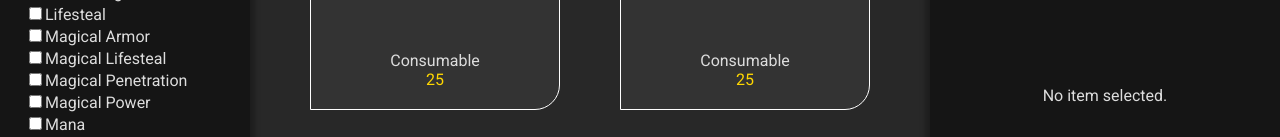
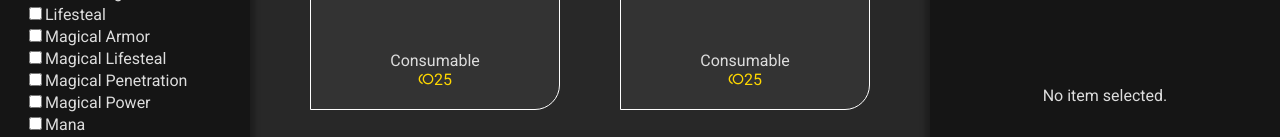
Before and after one commit to noxxxxxious/jungle-camp, a Vue app: page / in a window 1280 px wide. Shown: the part 329-466 px from the top of the page. Built offline with nearby package versions, Linux system fonts and the light colour scheme.

Commit message:
Removed unnecessary line from main.js

```diff
--- a/src/components/ItemCard.vue
+++ b/src/components/ItemCard.vue
@@ -10,7 +10,7 @@
         <span v-else>Passive</span>
       </div>
       <div class="item-cost-container">
-        <span class="mdi mdi-coins item-cost" />
+        <span class="mdi mdi-circle-multiple-outline item-cost" />
         <span class="item-cost">{{ item.cost }}</span>
       </div>
     </div>
--- a/src/components/ItemDetails.vue
+++ b/src/components/ItemDetails.vue
@@ -70,6 +70,10 @@
           <span class="item-stat-identifier">Ability Haste</span>
           <span class="item-stat-value">{{ item.stats['Ability Haste'] }}</span>
         </div>
+        <div v-if="item.stats['Movement Speed']" class="item-stat">
+          <span class="item-stat-identifier">Movement Speed</span>
+          <span class="item-stat-value">{{ item.stats['Movement Speed'] }}</span>
+        </div>
         <div v-if="item.stats['Gold Per Second']" class="item-stat">
           <span class="item-stat-identifier">Gold Per Second</span>
           <span class="item-stat-value">{{ item.stats['Gold Per Second'] }}</span>
@@ -82,7 +86,7 @@
         </div>
       </div>
       <div class="item-cost-container">
-        <span class="mdi mdi-coins item-cost" />
+        <span class="mdi mdi-circle-multiple-outline item-cost" />
         <span class="item-cost">{{ item.cost }}</span>
       </div>
     </div>
--- a/src/main.js
+++ b/src/main.js
@@ -3,6 +3,4 @@ import App from './App.vue'
 import router from './router'
 import store from './store'
 
-import mdiVue from 'mdi-v'
-
 createApp(App).use(store).use(router).mount('#app')
```
